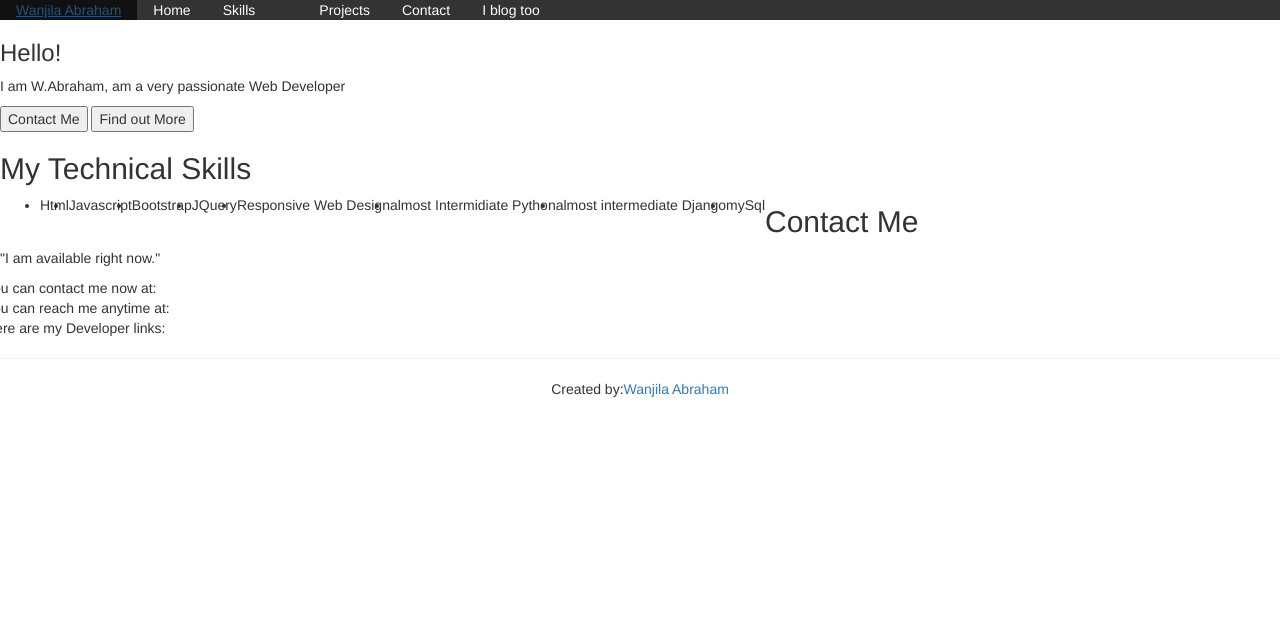
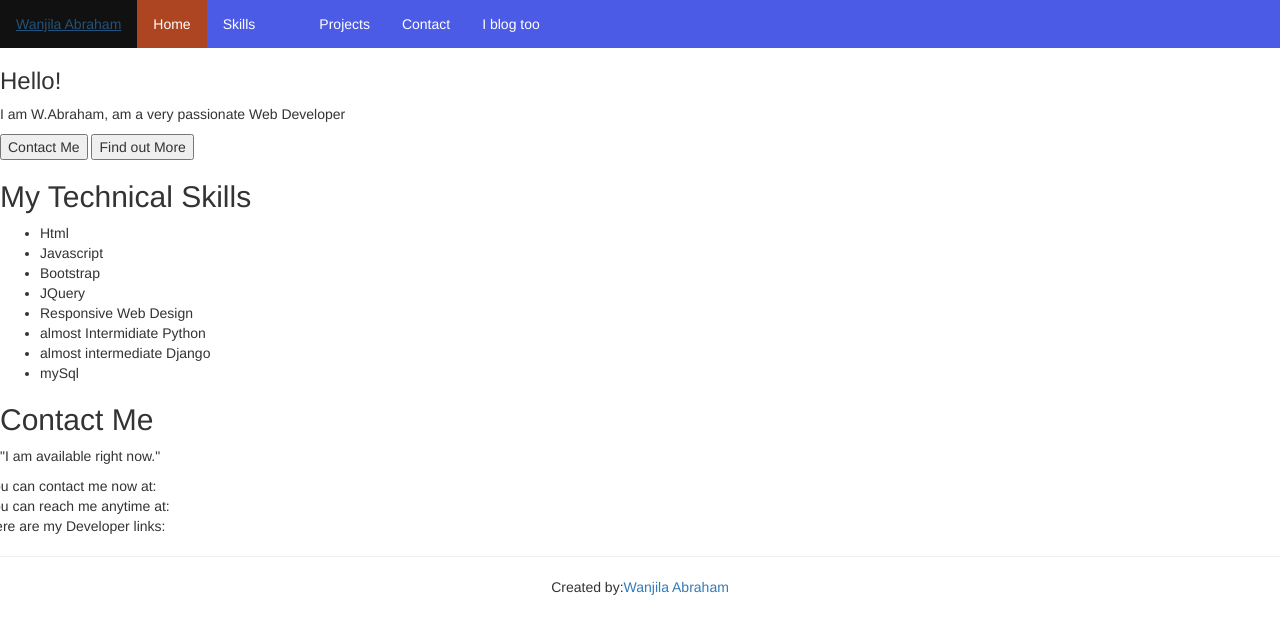
Before and after one commit to awanjila/personal-portfolio-with-Html-and-css, a plain HTML site: page index.html in a window 1280 px wide. Drawn offline with nearby package versions, Linux system fonts and the light colour scheme.

Commit message:
adding character to my navigation bar

```diff
--- a/css/style.css
+++ b/css/style.css
@@ -3,19 +3,39 @@ nav ul {
     margin: 0;
     padding: 0;
     overflow: hidden;
-    background-color: #333;
-}
-nav li a {
-    display: inline;
-    width: 60px;
-
+    background-color: #4b5be5;
 }
 
-li {
+nav ul {
+    list-style-type: none;
+    margin: 0;
+    padding: 0;
+    overflow: hidden;
+    background-color: #4b5be5;
+}
+
+nav li {
     float: left;
 }
 
-li a {
+nav li a {
+    display: inline-block;
+    color: white;
+    text-align: center;
+    padding: 14px 16px;
+    text-decoration: none;
+}
+
+a:hover:not(.active) {
+    background-color: #bce2db;
+}
+
+.active {
+background-color:#ad4522;
+}
+}
+
+nav li a {
     display: block;
     color: white;
     text-align: center;
@@ -23,7 +43,10 @@ li a {
     text-decoration: none;
 }
 
-/* Change the link color to #111 (black) on hover */
-li a:hover {
+a:hover:not(.active) {
     background-color: #111;
 }
+
+.active {
+background-color:#ad4522;
+}
--- a/index.html
+++ b/index.html
@@ -10,7 +10,7 @@
 	<div>
 		<ul>
 			<li style="float:left"><a href="#">Wanjila Abraham</a></li>
-			<li><a href="#home">Home</a></li>
+			<li><a class="active" href="#home">Home</a></li></li>
 			<li><a href="#skills">Skills</li>
 			<li><a href="#project">Projects</a></li>
 			<li><a href="#contact">Contact</a></li>
```
